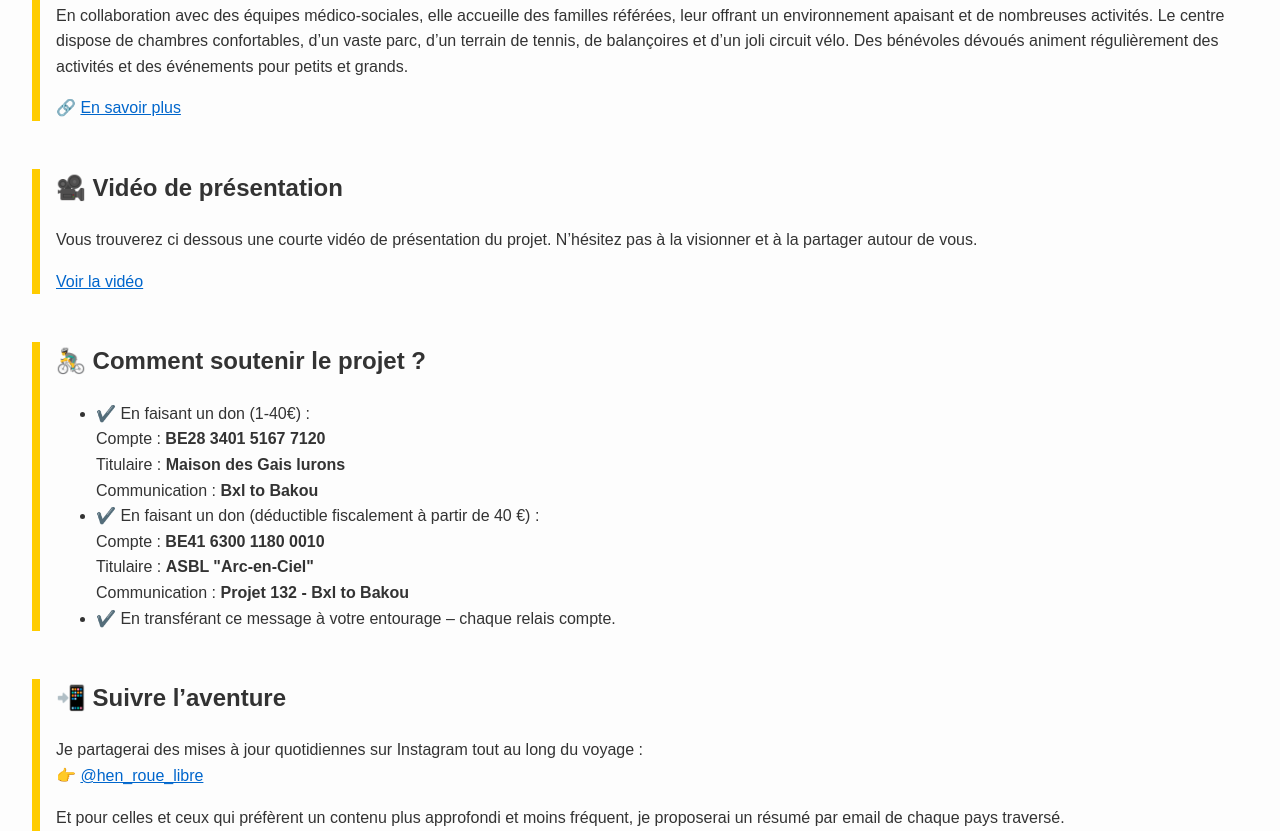
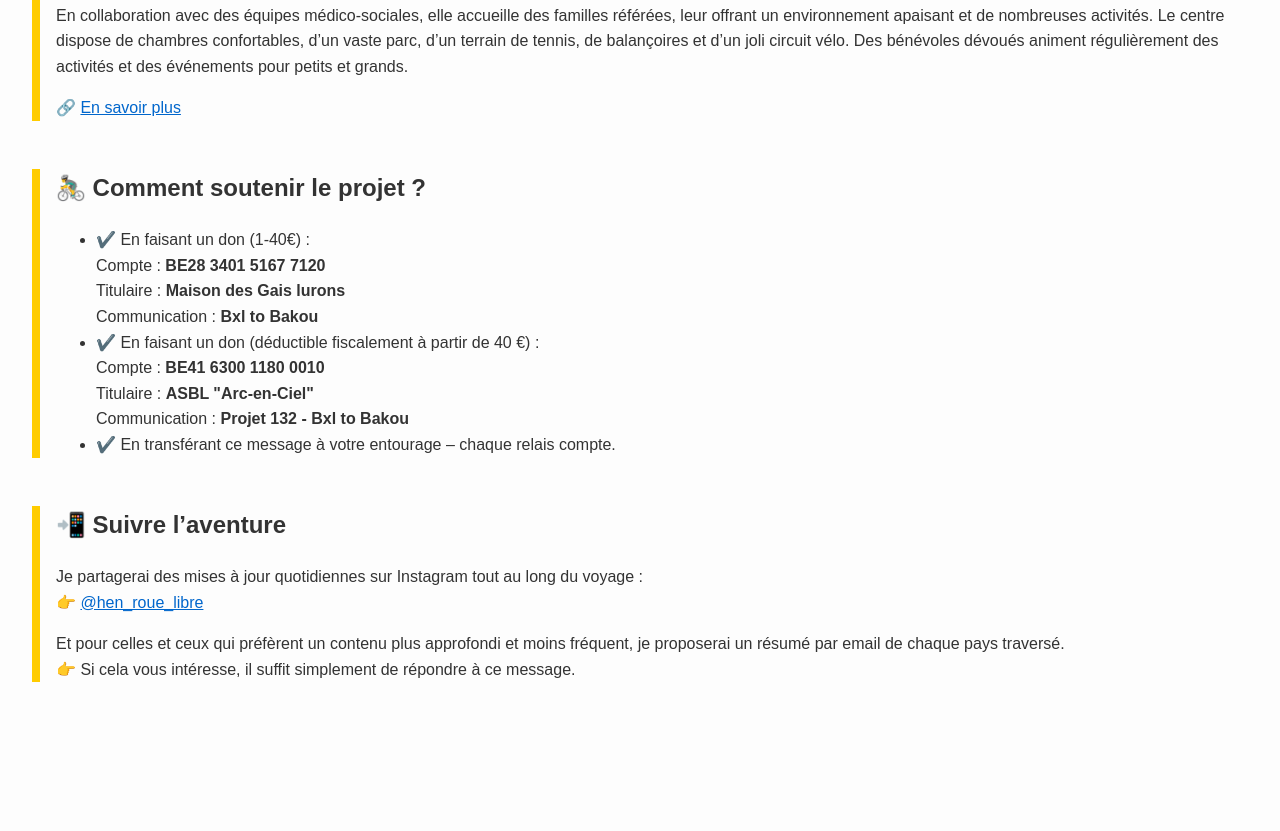
Before and after one commit to bxltobakou/hen-roue-libre., a plain HTML site: page index.html in a window 1280 px wide. Shown: the part 672-1503 px from the top of the page. After the commit the page ends 1434 px from the top, so only its background shows below. Drawn offline with Linux system fonts and the light colour scheme.

Commit message:
Update index.html

```diff
--- a/index.html
+++ b/index.html
@@ -58,12 +58,6 @@
     </div>
 
     <div class="block">
-      <h2>🎥 Vidéo de présentation</h2>
-      <p>Vous trouverez ci dessous une courte vidéo de présentation du projet. N’hésitez pas à la visionner et à la partager autour de vous.</p>
-      <p><a href="https://drive.google.com/file/d/1YUwSpIPnl5xU_e2LoBKm_NAZqxEnYaxT/view?usp=sharing" target="_blank">Voir la vidéo</a></p>
-    </div>
-
-    <div class="block">
       <h2>🚴‍♂️ Comment soutenir le projet ?</h2>
       <ul>
         <li>✔️ En faisant un don (1-40€) :<br>
```
